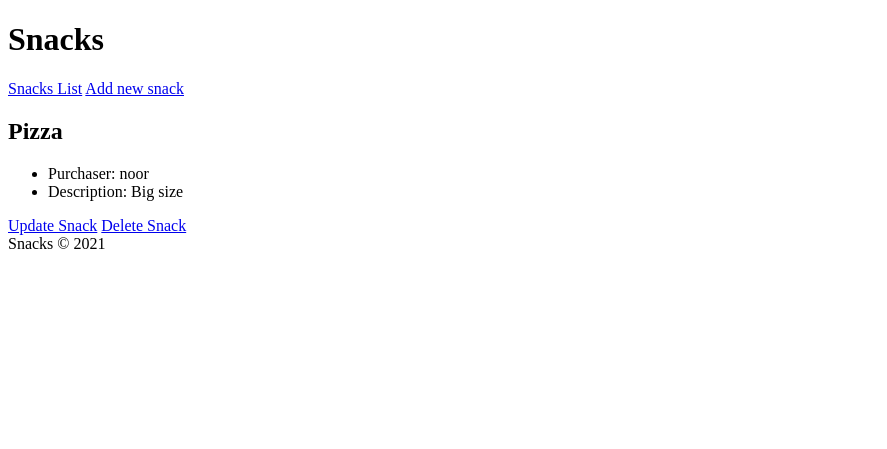
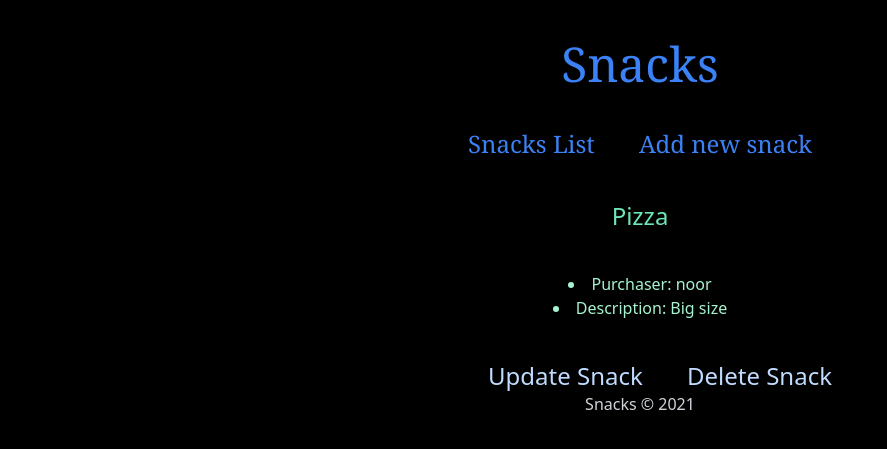
Before and after one commit to nooromari/django-crud, a Django app: page /1/ in a window 1280 px wide. Shown: the top 449 px of the page, without its empty margins (0-887 px from the left). Run offline with Django 3.2, Linux system fonts and the light colour scheme; data comes from the database, SQL or seed files in the repository; both versions use the stored data as it was after the commit.

Commit message:
add style

```diff
--- a/templates/base.html
+++ b/templates/base.html
@@ -4,14 +4,15 @@
     <meta charset="UTF-8">
     <meta http-equiv="X-UA-Compatible" content="IE=edge">
     <meta name="viewport" content="width=device-width, initial-scale=1.0">
+    <link href="https://unpkg.com/tailwindcss@^2/dist/tailwind.min.css" rel="stylesheet">
     <title>Document</title>
 </head>
-<body>
+<body class="bg-black text-center">
     <header>
-        <h1>Snacks</h1>
+        <h1 class="font-serif text-5xl p-10 text-blue-500">Snacks</h1>
         <nav>
-            <a href="{% url 'snack_list' %}">Snacks List</a>
-            <a href="{% url 'snack_create' %}">Add new snack</a>
+            <a href="{% url 'snack_list' %}" class="font-serif p-5 text-2xl text-blue-500 hover:text-blue-300">Snacks List</a>
+            <a href="{% url 'snack_create' %}" class="font-serif p-5 text-2xl text-blue-500 hover:text-blue-300">Add new snack</a>
         </nav>
     </header>
     <main>
@@ -19,8 +20,8 @@
 
      {% endblock %}
     </main>
-    <footer>
+    <footer class="text-gray-300">
         Snacks &copy; 2021
-    </footer>
+    </footer >
 </body>
 </html>
--- a/templates/snack_create.html
+++ b/templates/snack_create.html
@@ -2,9 +2,9 @@
 
 {% block content %}
     <h2>Add Snack:</h2>
-    <form action="" method="post">
+    <form action="" method="post" class="m-10 text-green-600">
         {% csrf_token %}
         {{ form.as_p }}
-        <input type="submit" value="Add">
+        <input type="submit" value="Add" class="font-serif px-5 text-2xl text-blue-500 hover:bg-green-200 m-10">
     </form>
 {% endblock content %}
--- a/templates/snack_delete.html
+++ b/templates/snack_delete.html
@@ -2,10 +2,10 @@
 
 {% block content %}
     <h2>Delete Snack:</h2>
-    <form action="" method="post">
+    <form action="" method="post" class="m-10 text-green-200">
         {% csrf_token %}
-        <p>Are you sure you want to delete ({{ snack.title }}) ?</p>
+        <p class="font-serif p-5 text-2xl text-blue-200 ">Are you sure you want to delete ({{ snack.title }}) ?</p>
 
-        <input type="submit" value="Yes">
+        <input type="submit" value="Yes" class="font-serif px-5 text-2xl text-blue-500 hover:bg-red-300 m-10">
     </form>
 {% endblock content %}
--- a/templates/snack_detail.html
+++ b/templates/snack_detail.html
@@ -2,12 +2,12 @@
 
 {% block content %}
 
-    <h2>{{ snack.title }}</h2>
-    <ul>
+    <h2 class="text-green-300 text-2xl m-10">{{ snack.title }}</h2>
+    <ul class="text-green-200 m-10 list-disc list-inside">
         <li>Purchaser: {{ snack.purchaser }}</li>
         <li>Description: {{ snack.description }}</li>
     </ul>
 
-    <a href="{% url 'snack_update' snack.pk %}">Update Snack</a>
-    <a href="{% url 'snack_delete' snack.pk %}">Delete Snack</a>
+    <a href="{% url 'snack_update' snack.pk %}" class="text-blue-200 hover:text-red-300 text-2xl m-10">Update Snack</a>
+    <a href="{% url 'snack_delete' snack.pk %}" class="text-blue-200 hover:text-red-300 text-2xl">Delete Snack</a>
 {% endblock content %}
--- a/templates/snack_list.html
+++ b/templates/snack_list.html
@@ -1,10 +1,10 @@
 {% extends 'base.html' %}
 
 {% block content %}
-<ul>
+<ul class="list-disc list-inside text-gray-50 text-2xl m-10">
     {% for snack in object_list %}
         <li>
-            <a href="{% url 'snack_detail' snack.pk %}">{{ snack.title }}</a>
+            <a href="{% url 'snack_detail' snack.pk %}" class=" hover:text-red-200">{{ snack.title }}</a>
         </li>
     {% endfor %}
 </ul>
--- a/templates/snack_update.html
+++ b/templates/snack_update.html
@@ -1,10 +1,10 @@
 {% extends 'base.html' %}
 
 {% block content %}
-    <h2>Update Details:</h2>
-    <form action="" method="post">
+    <h2 class="font-serif text-3xl p-10 text-green-300">Update Details:</h2>
+    <form action="" method="post" class="m-10 text-green-600 ">
         {% csrf_token %}
         {{ form.as_p }}
-        <input type="submit" value="Update">
+        <input type="submit" value="Update" class="font-serif px-5 text-2xl text-blue-500 hover:bg-red-300 m-10">
     </form>
 {% endblock content %}
```
Also changed, not shown: db.sqlite3.
